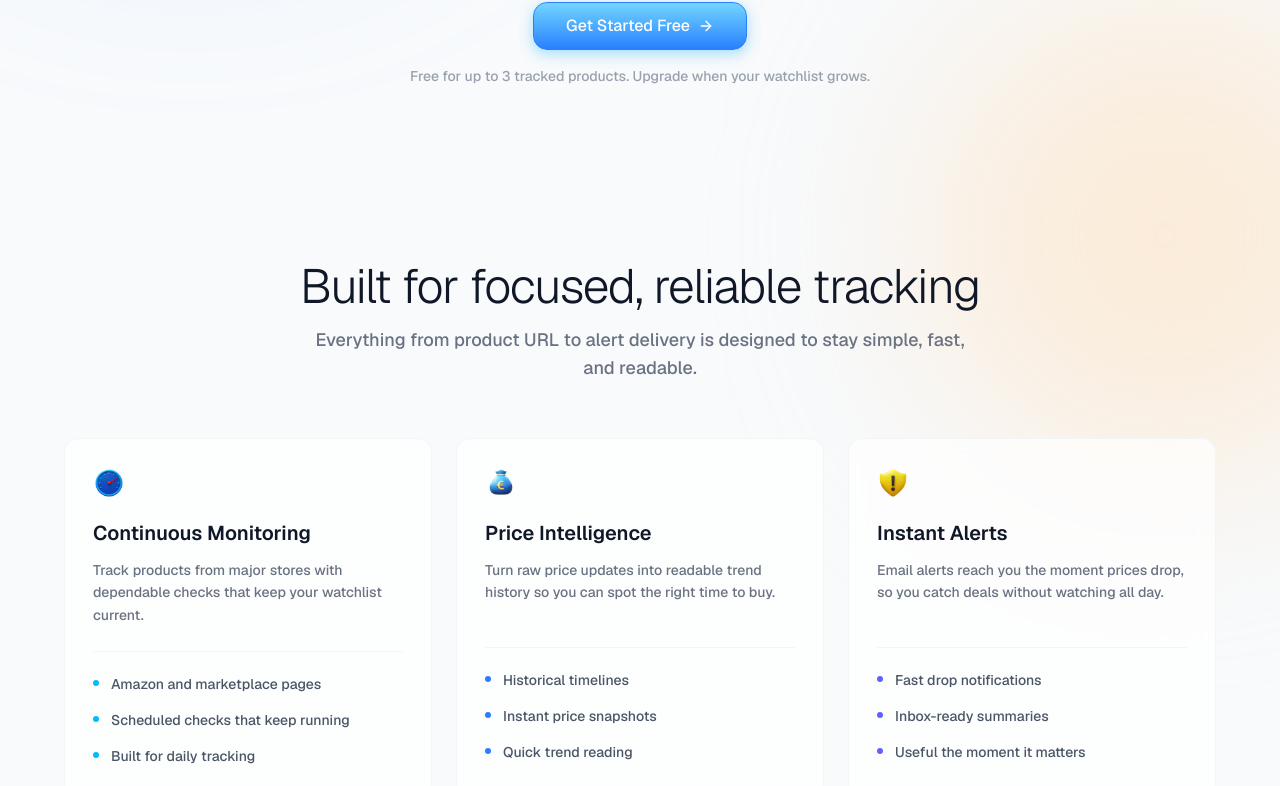
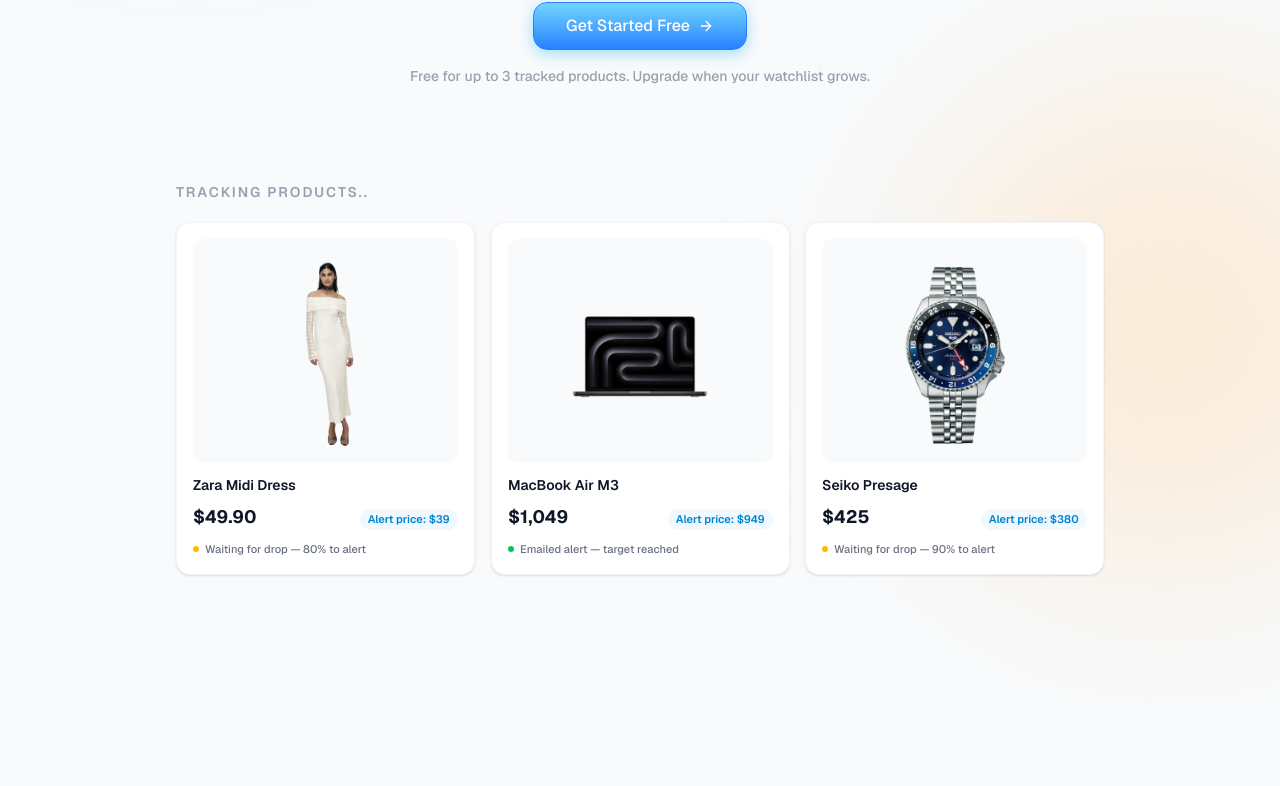
Before and after one commit to PranitPatil03/betterdeals, a Next.js app: page / in a window 1280 px wide. Shown: the part 475-1261 px from the top of the page. Built offline with nearby package versions, Linux system fonts and the light colour scheme; no server answers; what @mendable/firecrawl-js would draw is missing.

Commit message:
improve page.tsx structure

```diff
--- a/app/page.tsx
+++ b/app/page.tsx
@@ -128,6 +128,87 @@
           </div>
         </div>
 
+        <div className="relative z-10 mx-auto mt-16 w-full max-w-5xl px-2 md:px-4">
+          <div className="hero-card p-6  md:p-8">
+            <p className="mb-5 text-left text-sm font-semibold uppercase tracking-[0.14em] text-gray-400">
+              Tracking products..
+            </p>
+
+            <div className="grid grid-cols-1 gap-4 sm:grid-cols-3">
+              {/* Zara Dress */}
+              <article className="hero-product-card group relative overflow-hidden rounded-xl border border-gray-100 bg-white p-4 shadow-sm transition hover:shadow-md">
+                <div className="flex h-56 items-center justify-center rounded-lg bg-gray-50 p-3">
+                  <Image
+                    src="/images/zaradress.png"
+                    alt="Zara dress"
+                    width={400}
+                    height={600}
+                    className="h-full w-auto object-contain"
+                  />
+                </div>
+                <div className="mt-3">
+                  <p className="text-sm font-semibold text-gray-900">Zara Midi Dress</p>
+                  <div className="mt-2 flex items-baseline justify-between">
+                    <span className="text-lg font-bold text-gray-900">$49.90</span>
+                    <span className="rounded-full bg-sky-50 px-2 py-0.5 text-[11px] font-semibold text-sky-600">Alert price: $39</span>
+                  </div>
+                  <div className="mt-2.5 flex items-center gap-1.5">
+                    <span className="size-1.5 rounded-full bg-amber-400" />
+                    <span className="text-[11px] text-gray-500">Waiting for drop — 80% to alert</span>
+                  </div>
+                </div>
+              </article>
+
+              {/* MacBook Air */}
+              <article className="hero-product-card group relative overflow-hidden rounded-xl border border-gray-100 bg-white p-4 shadow-sm transition hover:shadow-md">
+                <div className="flex h-56 items-center justify-center rounded-lg bg-gray-50 p-3">
+                  <Image
+                    src="/images/macbook.png"
+                    alt="MacBook"
+                    width={400}
+                    height={400}
+                    className="h-full w-auto object-contain"
+                  />
+                </div>
+                <div className="mt-3">
+                  <p className="text-sm font-semibold text-gray-900">MacBook Air M3</p>
+                  <div className="mt-2 flex items-baseline justify-between">
+                    <span className="text-lg font-bold text-gray-900">$1,049</span>
+                    <span className="rounded-full bg-sky-50 px-2 py-0.5 text-[11px] font-semibold text-sky-600">Alert price: $949</span>
+                  </div>
+                  <div className="mt-2.5 flex items-center gap-1.5">
+                    <span className="size-1.5 rounded-full bg-green-500" />
+                    <span className="text-[11px] text-gray-500">Emailed alert — target reached</span>
+                  </div>
+                </div>
+              </article>
+
+              {/* Seiko Watch */}
+              <article className="hero-product-card group relative overflow-hidden rounded-xl border border-gray-100 bg-white p-4 shadow-sm transition hover:shadow-md">
+                <div className="flex h-56 items-center justify-center rounded-lg bg-gray-50 p-3">
+                  <Image
+                    src="/images/seiko.png"
+                    alt="Seiko watch"
+                    width={400}
+                    height={400}
+                    className="h-full w-auto object-contain"
+                  />
+                </div>
+                <div className="mt-3">
+                  <p className="text-sm font-semibold text-gray-900">Seiko Presage</p>
+                  <div className="mt-2 flex items-baseline justify-between">
+                    <span className="text-lg font-bold text-gray-900">$425</span>
+                    <span className="rounded-full bg-sky-50 px-2 py-0.5 text-[11px] font-semibold text-sky-600">Alert price: $380</span>
+                  </div>
+                  <div className="mt-2.5 flex items-center gap-1.5">
+                    <span className="size-1.5 rounded-full bg-amber-400" />
+                    <span className="text-[11px] text-gray-500">Waiting for drop — 90% to alert</span>
+                  </div>
+                </div>
+              </article>
+            </div>
+          </div>
+        </div>
       </section>
 
       <section id="features" className="relative px-6 py-24 md:py-28">
```
